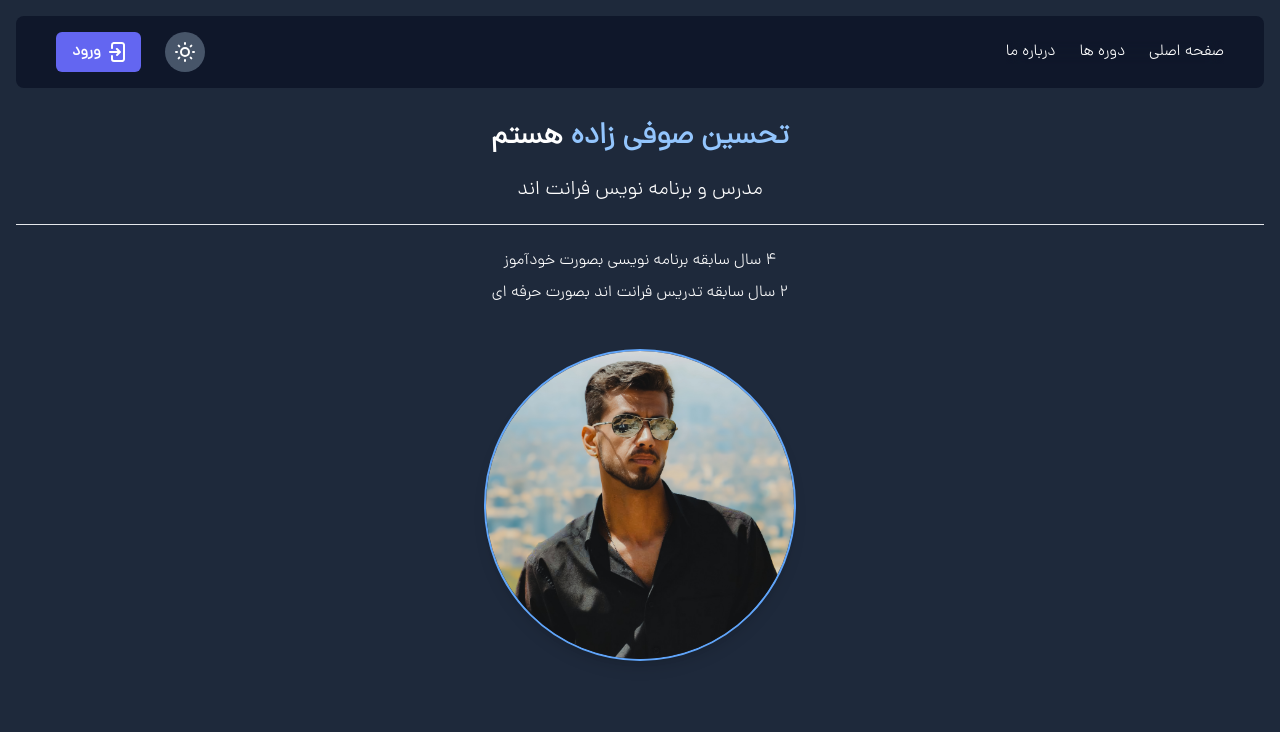
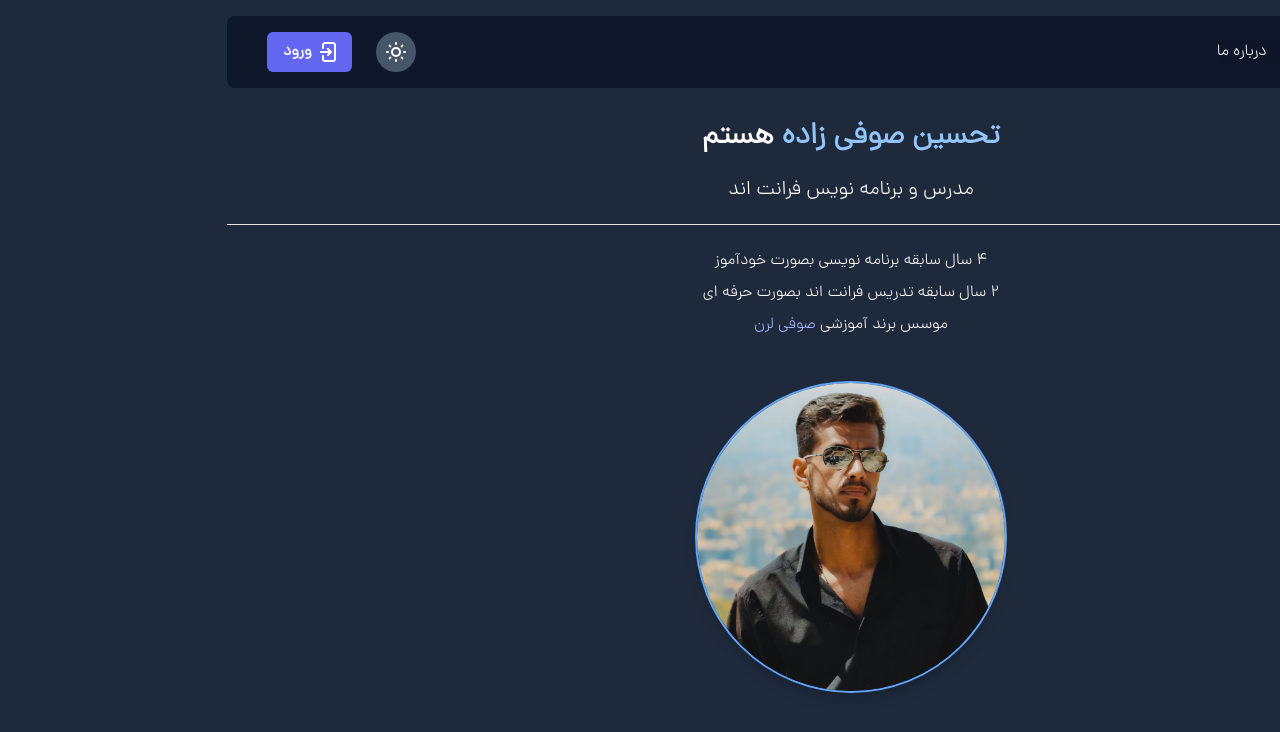
Before and after one commit to soufi-learn/courses-list, a React (Vite) app: page /about-us in a window 1280 px wide. Shown: the top 732 px of the page. Built offline with nearby package versions, Linux system fonts and the light colour scheme.

Commit message:
add new item in about-me list

```diff
--- a/src/components/pages/AboutUs.jsx
+++ b/src/components/pages/AboutUs.jsx
@@ -13,6 +13,15 @@ const AboutUs = () => {
       <ul>
         <li className="py-1">۴ سال سابقه برنامه نویسی بصورت خودآموز</li>
         <li className="py-1">۲ سال سابقه تدریس فرانت اند بصورت حرفه ای</li>
+        <li className="py-1">
+          موسس برند آموزشی{" "}
+          <a
+            href="https://www.instagram.com/soufi_learn"
+            className="text-indigo-300 hover:text-indigo-200"
+          >
+            صوفی لرن
+          </a>
+        </li>
       </ul>
       <img
         src={aboutUsImage}
```
